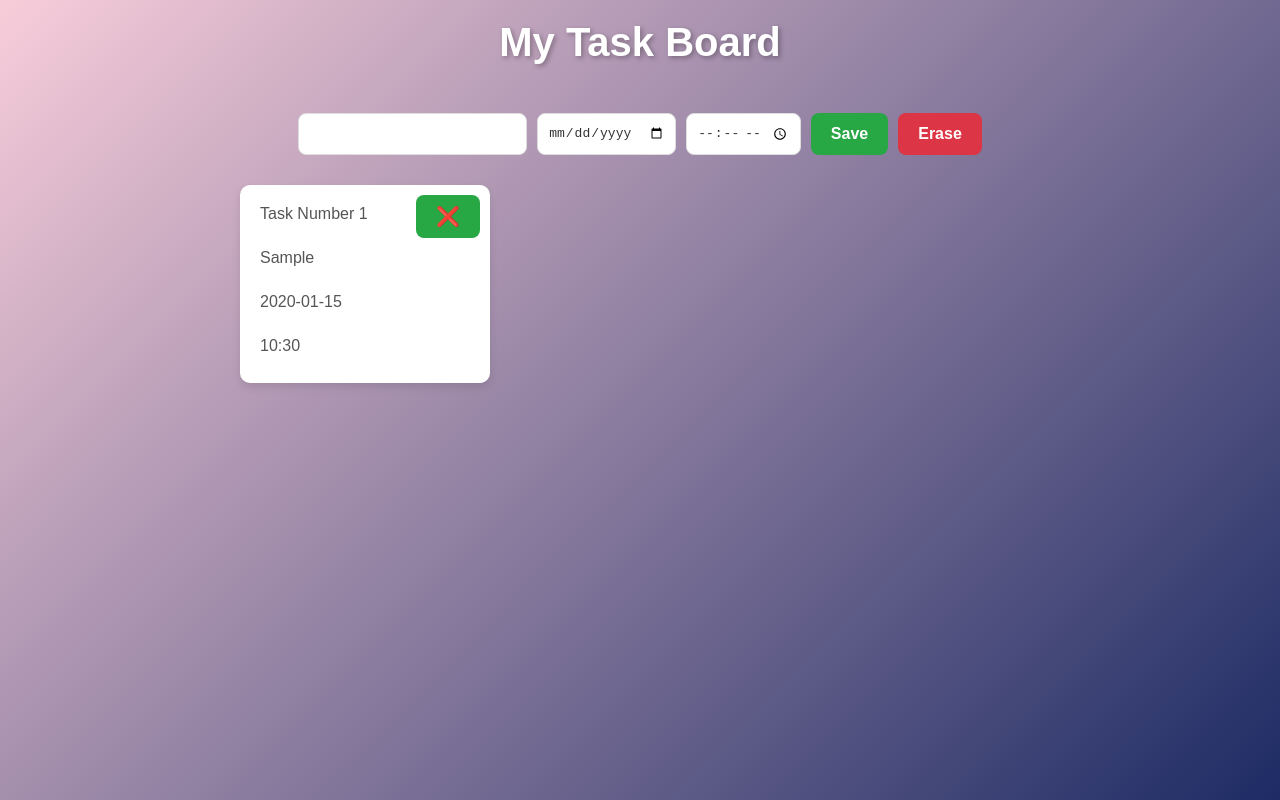
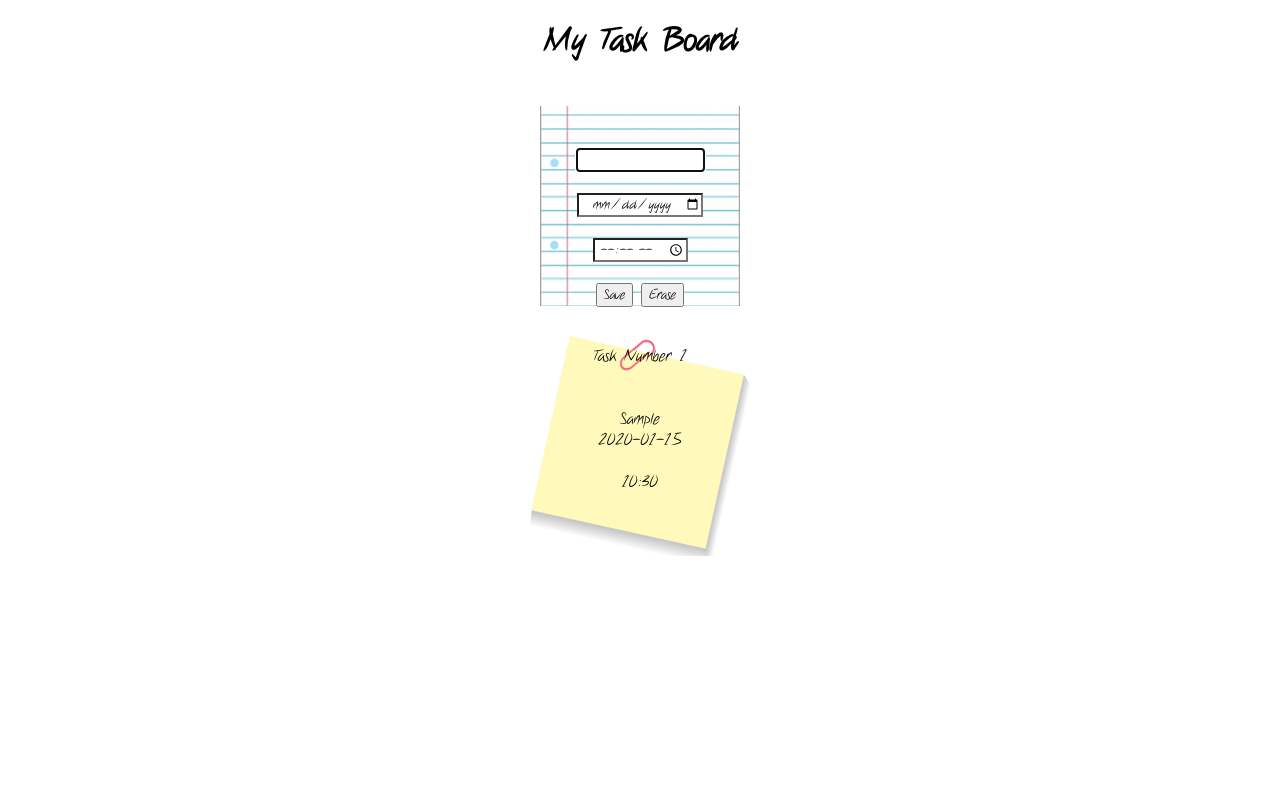
Before and after one commit to Rubcub13579/My_Task_Board, a plain HTML site: page index.html in a window 1280 px wide. Both pictures are taken after typing "Sample", "2020-01-15", "10:30" into the empty fields and a click on the button "Save". Drawn offline with Linux system fonts and the light colour scheme.

Commit message:
improved CSS(fade-in,BG-image,font,center,word-break)

```diff
--- a/index.html
+++ b/index.html
@@ -1,5 +1,6 @@
 <!DOCTYPE html>
 <html lang="en">
+
 <head>
     <meta charset="UTF-8">
     <meta name="viewport" content="width=device-width, initial-scale=1.0">
@@ -7,14 +8,23 @@
     <link rel="stylesheet" href="style.css">
     <script defer src="main.js"></script>
 </head>
+
 <body>
 
     <h1>My Task Board</h1>
     <br>
     <div id="inputContainer">
-        <input  id="noteBox" type="text">
-        <input  id="dateBox" type="date">
-        <input  id="timeBox" type="time">
+        <br>
+        <br>
+        <input id="noteBox" type="text">
+        <br>
+        <br>
+        <input id="dateBox" type="date">
+        <br>
+        <br>
+        <input id="timeBox" type="time">
+        <br>
+        <br>
         <button onclick="addNote()">Save</button>
         <button onclick="erase()">Erase</button>
     </div>
@@ -24,4 +34,5 @@
     </div>
 
 </body>
+
 </html>
--- a/main.js
+++ b/main.js
@@ -1,3 +1,4 @@
+
 const noteBox = document.getElementById("noteBox");
 const dateBox = document.getElementById("dateBox");
 const timeBox = document.getElementById("timeBox");
@@ -55,18 +56,28 @@ function displayDataInCards() {
     for (const item of allItems) {
         content += `
         <div class = "list">
-            <span>Task Number ${item.id}</span>
+            <span >Task Number ${item.id}</span>
             <br>
-            <span>${item.note}</span>
             <br>
+            <span class = "note">${item.note}</span>
             <span>${item.date}</span>
             <br>
             <span>${item.time}</span>
-            <button class = "deleteButton" onclick="deleteItem(${item.id})"> ❌ </button>
+            <br>
+            <div class="button-container">
+                <button onclick="deleteItem(${item.id})"> ❌ </button>
+                <button onclick="edit(${item.id})" > 📝 </button>
+            </div>
         </div>
         `;
     }
     noteContainer.innerHTML = content;
+    const lists = document.querySelectorAll(".list");
+    lists.forEach((list, index) => {
+        setTimeout(() => {
+            list.classList.add("fade-in");
+        }, index * 100);
+    });
 
 }
 
@@ -100,6 +111,7 @@ function deleteItem(id) {
     displayDataInCards();
 }
 
+
 function erase() {
     noteBox.value = ""
     dateBox.value = ""
@@ -107,7 +119,7 @@ function erase() {
     noteBox.focus();
 }
 
-function saveData(){
+function saveData() {
     const json = JSON.stringify(allItems);
     localStorage.setItem("My-Task-Board", json);
 }
@@ -115,19 +127,23 @@ function saveData(){
 function loadData() {
     const json = localStorage.getItem("My-Task-Board");
 
-    if (json){
+    if (json) {
         allItems = JSON.parse(json);
     }
     displayDataInCards();
 }
 
+
+
+
+// function edit(id){}
+
 // notification one day before deleting note ??
-// JSON
+// till time and date runs out ??
 
-// till time and date runs out ??
 
 // ID FIX (EX): Task Number 1/2/3/4/5 not 1/2/3/3/3
 
-// CSS
 // EDIT button
+
 // not letting to enter expired dates
--- a/style.css
+++ b/style.css
@@ -1,120 +1,104 @@
+@font-face {
+    font-family: noteFont;
+    src: url(assets/fonts/Notethis.ttf);
+}
 
-/* General styling */
-* {
-    margin: 0;
-    padding: 0;
+body,
+input,
+button {
+    font-family: noteFont;
+    text-align: center;
+}
+
+
+
+#inputContainer {
+    background-image: url(assets/imgs/notePage.png);
+    background-repeat: no-repeat;
+    background-size: 200px;
+    height: 200px;
+    background-position: center;
+}
+
+
+#noteContainer {
+    display: flex;
+    flex-wrap: wrap;
+    /* Allows items to wrap to a new row */
+    gap: 10px;
+    justify-content: center;
+    max-height: 400px;
+    /* Adjust height to control visible area */
+    overflow-y: auto;
+    /* Enables vertical scrolling */
+    padding: 10px;
     box-sizing: border-box;
 }
 
-body {
-    font-family: 'Poppins', sans-serif;
-    background: linear-gradient(135deg, #f8cdda, #1d2b64);
-    color: #333;
+.list {
+    background-image: url(assets/imgs/sticker.png);
+    background-repeat: no-repeat;
+    background-size: contain;
+    background-position: center top;
+    flex: 1 1 calc(33.33% - 20px);
+    /* Ensures three items per row with spacing */
+    max-width: calc(33.33% - 20px);
+    /* Limit width to exactly three per row */
+    height: auto;
+    opacity: 0;
+    transform: translateY(20px);
+    transition: opacity 0.5s ease, transform 0.5s ease;
     display: flex;
     flex-direction: column;
     align-items: center;
-    padding: 20px;
-    min-height: 100vh;
+    justify-content: center;
+    padding: 10px;
+    box-sizing: border-box;
+    overflow-wrap: break-word;
+    word-break: break-word;
 }
 
-h1 {
-    font-size: 2.5em;
-    color: #ffffff;
-    text-shadow: 2px 2px 5px rgba(0, 0, 0, 0.3);
-    margin-bottom: 20px;
+
+.button-container {
+    display: flex;
+    flex-direction: row;
+    /* Stacks buttons vertically */
+    gap: 5px;
+    /* Adds space between buttons */
+    margin-top: 10px;
+    /* Optional: Adds space between text and buttons */
 }
 
-#inputContainer {
-    display: flex;
-    gap: 10px;
-    padding: 10px;
-    margin-bottom: 20px;
+.list:hover .button-container button {
+    opacity: 1;
+    /* Show buttons when .list is hovered */
 }
 
-input[type="text"],
-input[type="date"],
-input[type="time"] {
-    padding: 10px;
-    border-radius: 8px;
-    border: 1px solid #ddd;
-    outline: none;
-    font-size: 1em;
-    color: #333;
+.button-container button {
+    transition: opacity 0.3s ease;
+    opacity: 0;
+    width: 50%;
+    /* Make buttons full width */
+    padding: 5px;
+    /* Adjust padding as needed */
+    box-sizing: border-box;
+
 }
 
-input[type="text"]::placeholder {
-    color: #888;
+.note {
+    display: block;
+    overflow-wrap: break-word;
+    word-break: break-word;
+    max-width: 50%;
+    text-align: center;
 }
 
-/* Button styling */
-button {
-    padding: 10px 20px;
-    font-size: 1em;
-    font-weight: bold;
-    border-radius: 8px;
-    cursor: pointer;
-    border: none;
-    transition: background-color 0.3s, transform 0.2s;
+.list{
+opacity: 0;
+transform: translateY(20px);
+transition: opacity 0.5s ease, transform 0.5s ease;
 }
 
-button:hover {
-    transform: scale(1.05);
+.fade-in {
+    opacity: 1;
 }
-
-button:active {
-    transform: scale(1);
-}
-
-/* Specific buttons */
-button:nth-of-type(1) {
-    background-color: #28a745;
-    color: white;
-}
-
-button:nth-of-type(2) {
-    background-color: #dc3545;
-    color: white;
-}
-
-/* Note container and cards */
-#noteContainer {
-    display: flex;
-    flex-wrap: wrap;
-    gap: 15px;
-    width: 100%;
-    max-width: 800px;
-}
-
-.list {
-    background-color: #ffffff;
-    padding: 20px;
-    border-radius: 10px;
-    box-shadow: 0 4px 8px rgba(0, 0, 0, 0.1);
-    width: 100%;
-    max-width: 250px;
-    font-size: 1em;
-    color: #555;
-    position: relative;
-}
-
-.list span {
-    display: block;
-    margin-bottom: 8px;
-}
-
-/* Delete button styling */
-.deleteButton {
-    position: absolute;
-    top: 10px;
-    right: 10px;
-    background: transparent;
-    border: none;
-    font-size: 1.2em;
-    cursor: pointer;
-    color: #dc3545;
-    transition: color 0.3s;
-}
-
-.deleteButton:hover {
-    color: #ff4d4d;
-}
```
Also changed, not shown: assets/fonts/Notethis.ttf (added), assets/imgs/notePage.png (added), assets/imgs/sticker.png (added), styleCheck.css (added).
